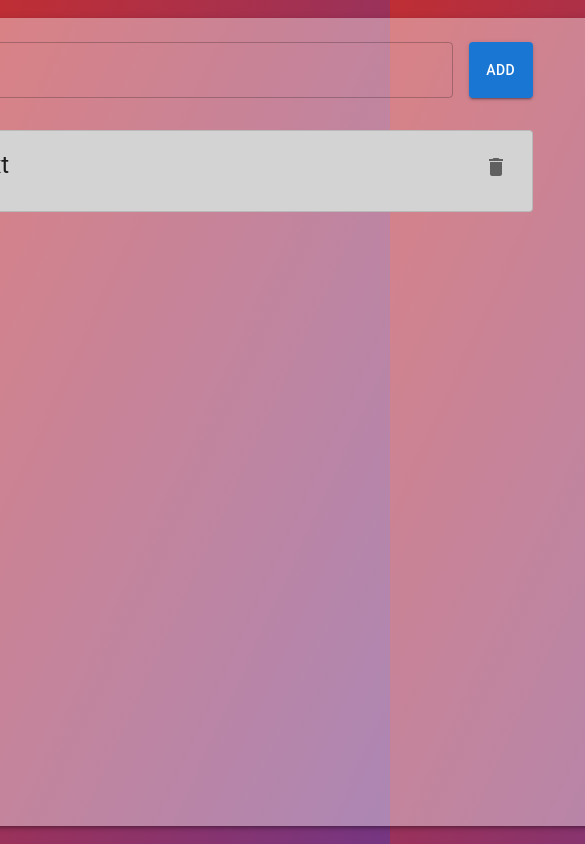
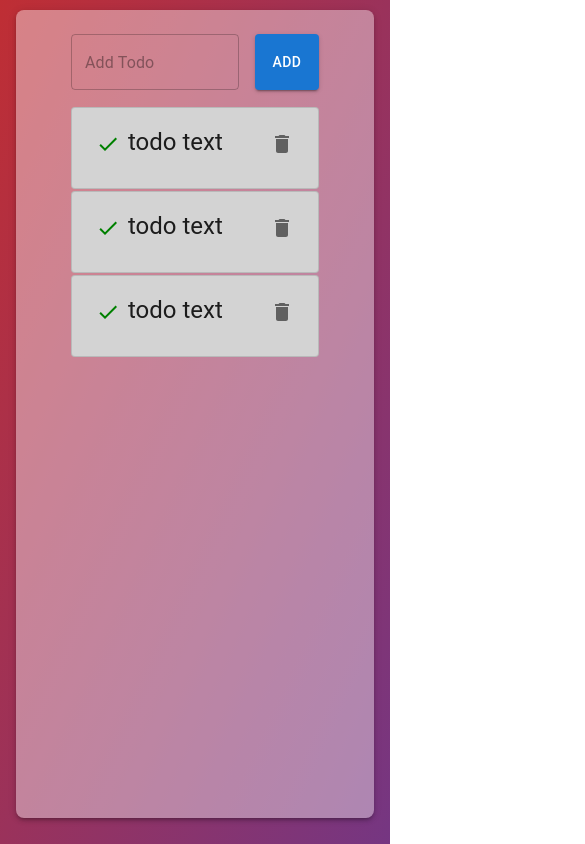
Before and after one commit to blintdm98/todo-app, a React (Create React App) app: page / in a window 390 px wide. Shown: the top 844 px of the page, 585 px wide, since content can reach past the window. Built offline with nearby package versions, Linux system fonts and the light colour scheme.

Commit message:
responsive container

```diff
--- a/src/App.tsx
+++ b/src/App.tsx
@@ -5,23 +5,22 @@ import TodoList from './components/TodoList';
 
 function App() {
   return (
-      <Container maxWidth='md'>
+      <Container sx={{paddingTop: '10px',width: {sm:'100%', md:'80%', lg: '100vh'}}}>
         <Box
           sx={{
-            position: 'relative',
             display: 'flex',
             flexDirection: 'column',
             alignItems: 'center',
-            justifyContent: 'start',
             boxShadow: 3,
             borderRadius: 2,
             p: 3,
             height: '90vh',
-            width: '100vh',
             backgroundColor: 'rgba(255, 255, 255, 0.4);'
           }}
         >
           <AddTodo/>
+          <TodoList/>
+          <TodoList/>
           <TodoList/>
         </Box>
       </Container>
--- a/src/components/TodoList.tsx
+++ b/src/components/TodoList.tsx
@@ -4,7 +4,7 @@ import { CardContent } from '@mui/material';
 
 function TodoList() {
   return (
-    <CardContent sx={{width: '80%'}}>
+    <CardContent sx={{ padding: '1px', width: '80%'}}>
         <TodoItem/>
     </CardContent>
   );
--- a/src/index.css
+++ b/src/index.css
@@ -4,9 +4,9 @@ body {
   height: 100vh;
   color: #333;
   background-image: linear-gradient(to top left, #753682 0%, #bf2e34 100%);
-  display: flex;
-  align-items: center;
-  justify-content: center;
+  /* display: flex; */
+  /* align-items: center;
+  justify-content: center;*/
 }
 
 code {
```
